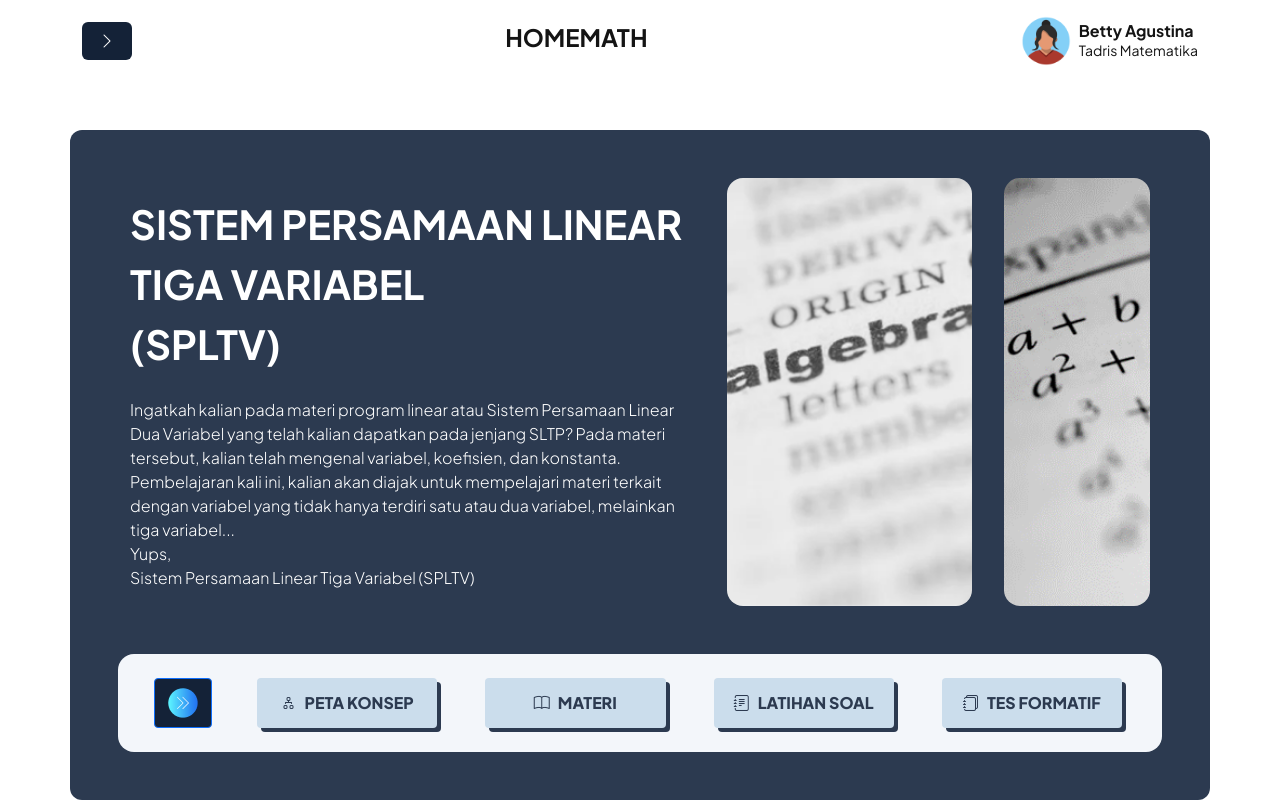
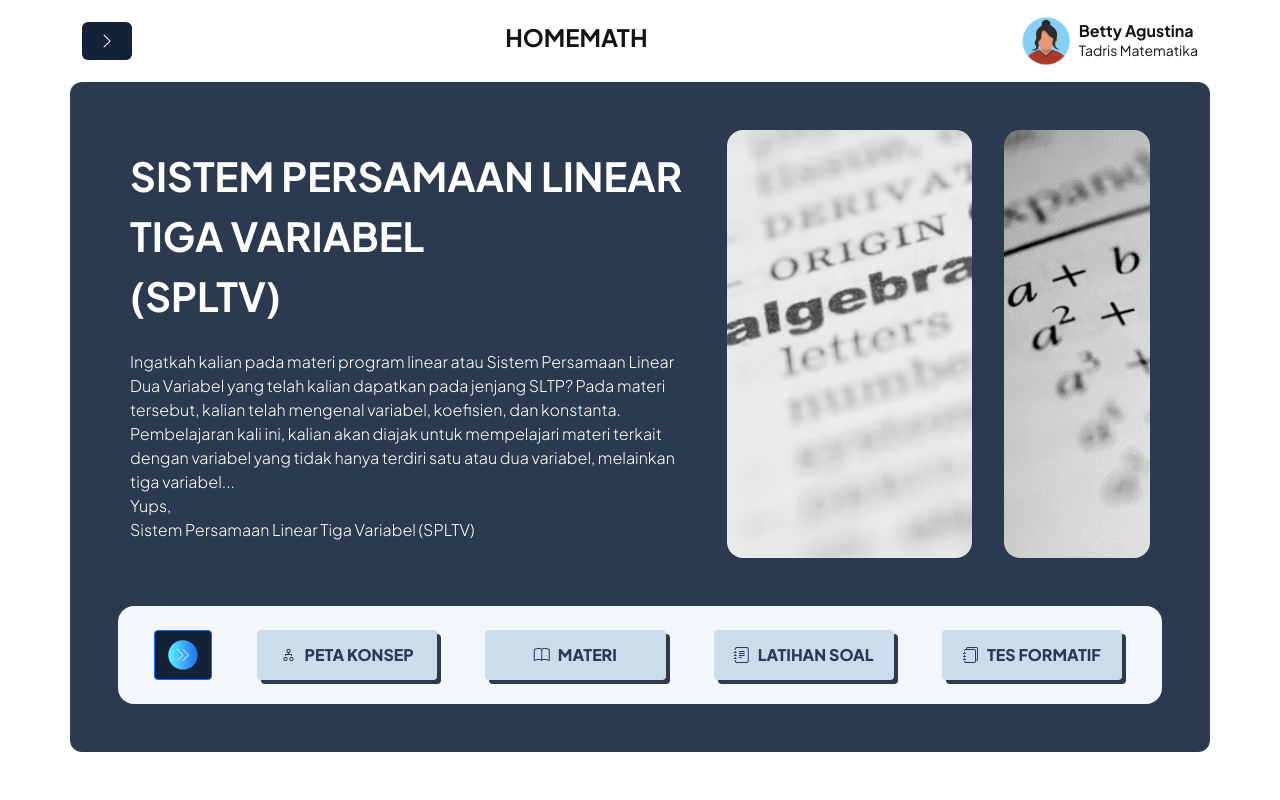
Before and after one commit to ferdhyihza/homemath-web, a React (Vite) app: page / in a window 1280 px wide. Built offline with nearby package versions, Linux system fonts and the light colour scheme.

Commit message:
fix home page

```diff
--- a/src/components/layouts/Sidebar.jsx
+++ b/src/components/layouts/Main.jsx
@@ -1,16 +1,14 @@
 import Navbar from './Navbar';
 
-export default function Sidebar(props) {
+export default function Main(props) {
   return (
     <>
       <div className="wrapper">
         <aside id="sidebar">
-          <div className="sticky-top">{props.quotes}</div>
+          <div className="sticky-top"></div>
         </aside>
-        <div className="main">
-          <div className="container-fluid">
-            <Navbar />
-          </div>
+        <div className="main container-fluid">
+          <Navbar />
           <div className="p-5">{props.children}</div>
         </div>
       </div>
--- a/src/pages/Home.jsx
+++ b/src/pages/Home.jsx
@@ -5,10 +5,12 @@ import '../styles/Home.css';
 export default function Home() {
   return (
     <>
-      <div className="container">
-        <Navbar />
+      <div className="sticky-top bg-white">
+        <div className="container">
+          <Navbar />
+        </div>
       </div>
-      <section className="container mt-5 bg-darkblue" id="hero">
+      <section className="container bg-darkblue" id="hero">
         <div className="row p-5">
           <div className="col-7 pe-4 d-flex flex-column justify-content-between">
             <h1 className="py-3 fw-bold lh-base" id="title">
--- a/src/pages/MindMap.jsx
+++ b/src/pages/MindMap.jsx
@@ -1,16 +1,16 @@
 import NextButton from '../components/buttons/NextButton';
-import Sidebar from '../components/layouts/Sidebar';
+import Main from '../components/layouts/Main';
 
 export default function MindMap() {
   return (
     <>
-      <Sidebar>
+      <Main>
         <h3 className="fw-bold">Peta Konsep Materi</h3>
         <img src="peta-konsep.png" alt="Gambar Peta Konsep Materi" className="img-fluid w-100 border p-4 rounded-3" />
         <div className="d-flex justify-content-center pt-4">
           <NextButton link="/materi" />
         </div>
-      </Sidebar>
+      </Main>
     </>
   );
 }
```
